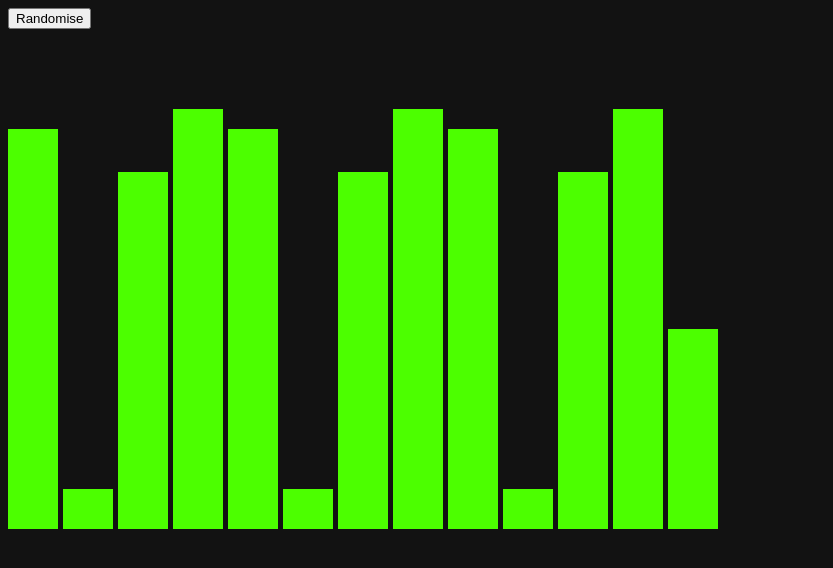
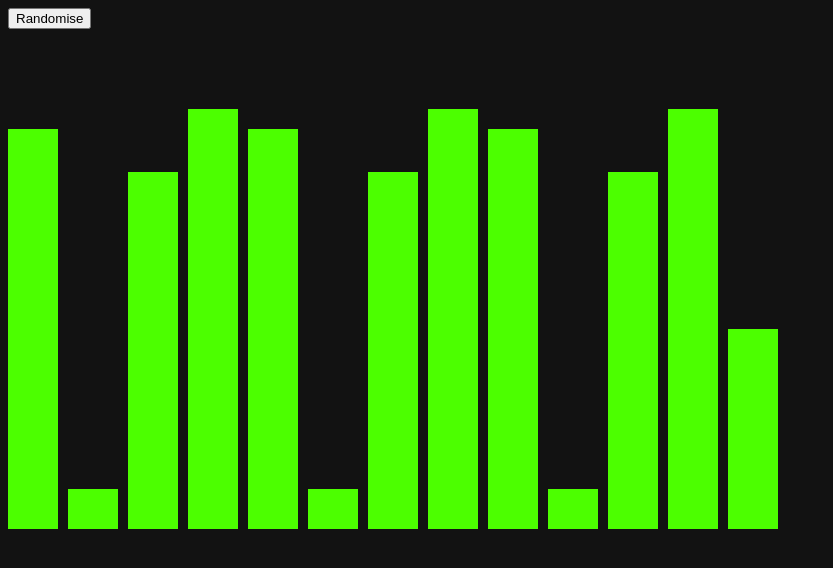
Before and after one commit to richardTowers/triangular-bar, a website: page index.html in a window 1280 px wide. Shown: the whole page, without its empty margins (0-833 px from the left). Drawn offline with nearby package versions, Linux system fonts and the light colour scheme.

Commit message:
More trivial changes.

```diff
--- a/index.html
+++ b/index.html
@@ -27,7 +27,7 @@
               width="50"
               ng-attr-height="{{bar.height}}"
               ng-attr-y="{{graph.height - bar.height}}"
-              ng-attr-x="{{$index * 55}}"></rect>
+              ng-attr-x="{{$index * 60}}"></rect>
     </svg>
 
 </body>
```
